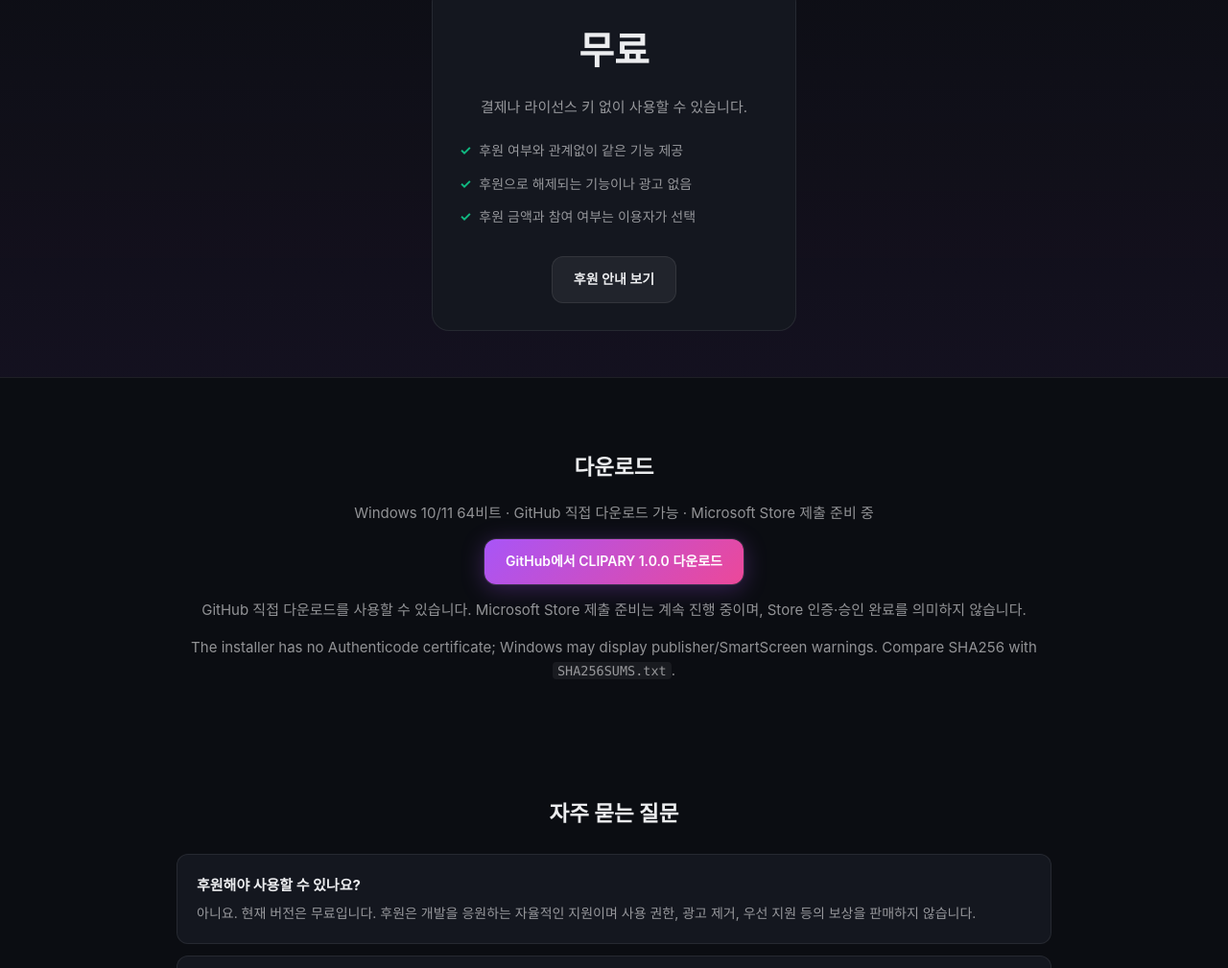
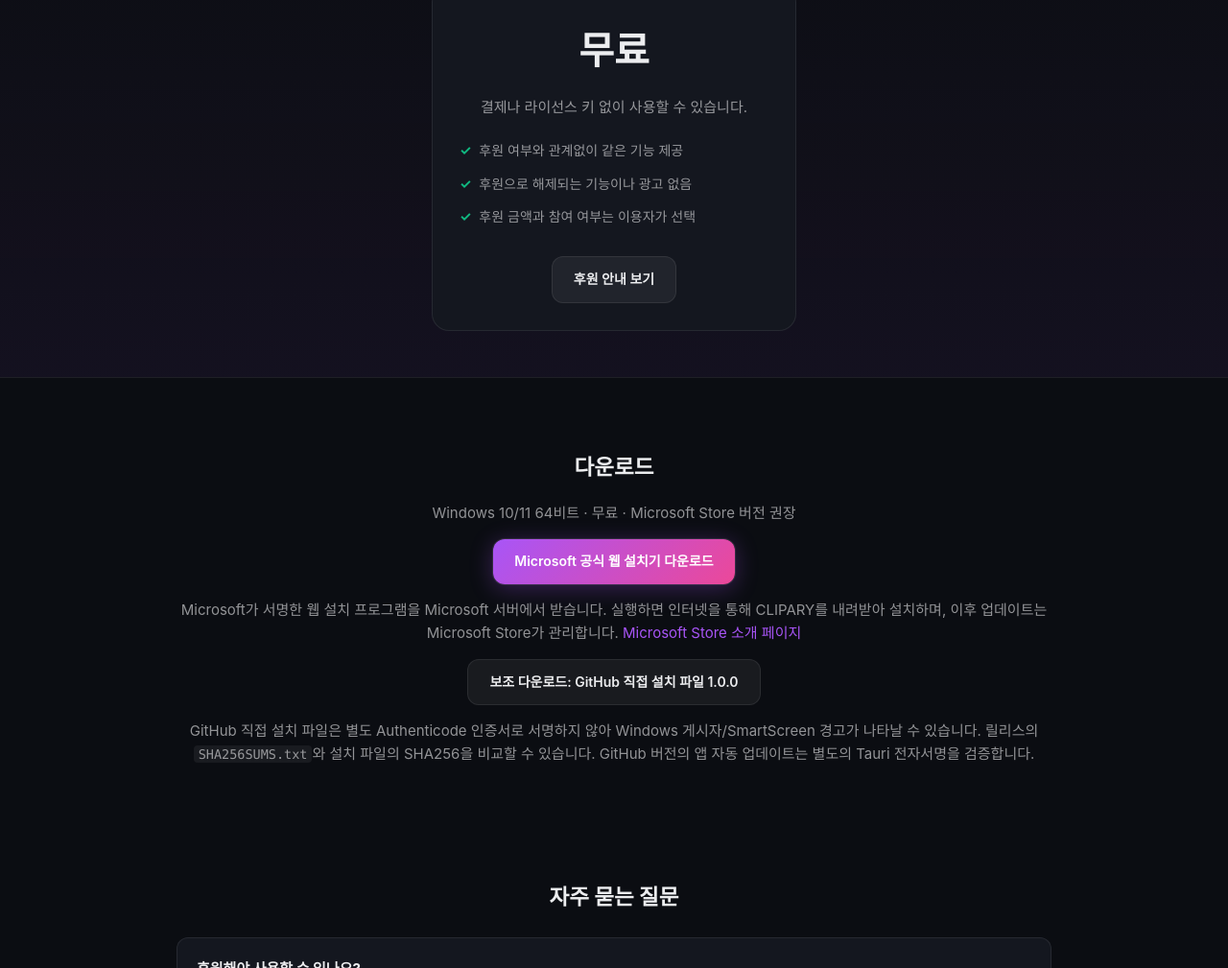
Before and after one commit to SelzyStudio/Clipary-Releases, a plain HTML site: page docs/index.html in a window 1280 px wide. Shown: the part 858-1867 px from the top of the page at 96% size. Drawn offline with Linux system fonts and the light colour scheme.

Commit message:
Make Microsoft Store web installer the recommended download

```diff
--- a/docs/index.html
+++ b/docs/index.html
@@ -19,7 +19,7 @@
   <div class="container">
     <h1>스크린샷을 <span class="gradient">한 장으로</span></h1>
     <p>여러 캡처를 이어붙이고, 주석과 OCR로 정리하세요. 화면 녹화와 편집까지 <strong>무료로 사용</strong>할 수 있습니다.</p>
-    <div class="hero-cta"><a href="#download" class="btn btn-primary">무료 배포 안내</a><a href="/Clipary-Releases/support.html" class="btn btn-secondary">개발 후원 안내</a></div>
+    <div class="hero-cta"><a href="https://get.microsoft.com/installer/download/9NCFQVN0QZJC?referrer=appbadge&amp;source=selzystudio.github.io" class="btn btn-primary">Windows용 무료 다운로드</a><a href="/Clipary-Releases/support.html" class="btn btn-secondary">개발 후원 안내</a></div>
   </div>
 </section>
 <section class="container features" aria-label="주요 기능">
@@ -41,10 +41,11 @@
 </section>
 <section id="download" class="container download">
   <h2>다운로드</h2>
-  <p class="muted">Windows 10/11 64비트 · GitHub 직접 다운로드 가능 · Microsoft Store 제출 준비 중</p>
-  <a href="https://github.com/SelzyStudio/Clipary-Releases/releases/tag/v1.0.0" class="btn btn-primary">GitHub에서 CLIPARY 1.0.0 다운로드</a>
-  <p class="muted">GitHub 직접 다운로드를 사용할 수 있습니다. Microsoft Store 제출 준비는 계속 진행 중이며, Store 인증·승인 완료를 의미하지 않습니다.</p>
-  <p class="muted">The installer has no Authenticode certificate; Windows may display publisher/SmartScreen warnings. Compare SHA256 with <code>SHA256SUMS.txt</code>.</p>
+  <p class="muted">Windows 10/11 64비트 · 무료 · Microsoft Store 버전 권장</p>
+  <a href="https://get.microsoft.com/installer/download/9NCFQVN0QZJC?referrer=appbadge&amp;source=selzystudio.github.io" class="btn btn-primary">Microsoft 공식 웹 설치기 다운로드</a>
+  <p class="muted">Microsoft가 서명한 웹 설치 프로그램을 Microsoft 서버에서 받습니다. 실행하면 인터넷을 통해 CLIPARY를 내려받아 설치하며, 이후 업데이트는 Microsoft Store가 관리합니다. <a href="https://apps.microsoft.com/detail/9NCFQVN0QZJC?hl=ko-KR&amp;gl=KR">Microsoft Store 소개 페이지</a></p>
+  <a href="https://github.com/SelzyStudio/Clipary-Releases/releases/tag/v1.0.0" class="btn btn-secondary">보조 다운로드: GitHub 직접 설치 파일 1.0.0</a>
+  <p class="muted">GitHub 직접 설치 파일은 별도 Authenticode 인증서로 서명하지 않아 Windows 게시자/SmartScreen 경고가 나타날 수 있습니다. 릴리스의 <code>SHA256SUMS.txt</code>와 설치 파일의 SHA256을 비교할 수 있습니다. GitHub 버전의 앱 자동 업데이트는 별도의 Tauri 전자서명을 검증합니다.</p>
 </section>
 <section id="faq" class="faq">
   <div class="container">
```
Also changed, not shown: 2 other files.
